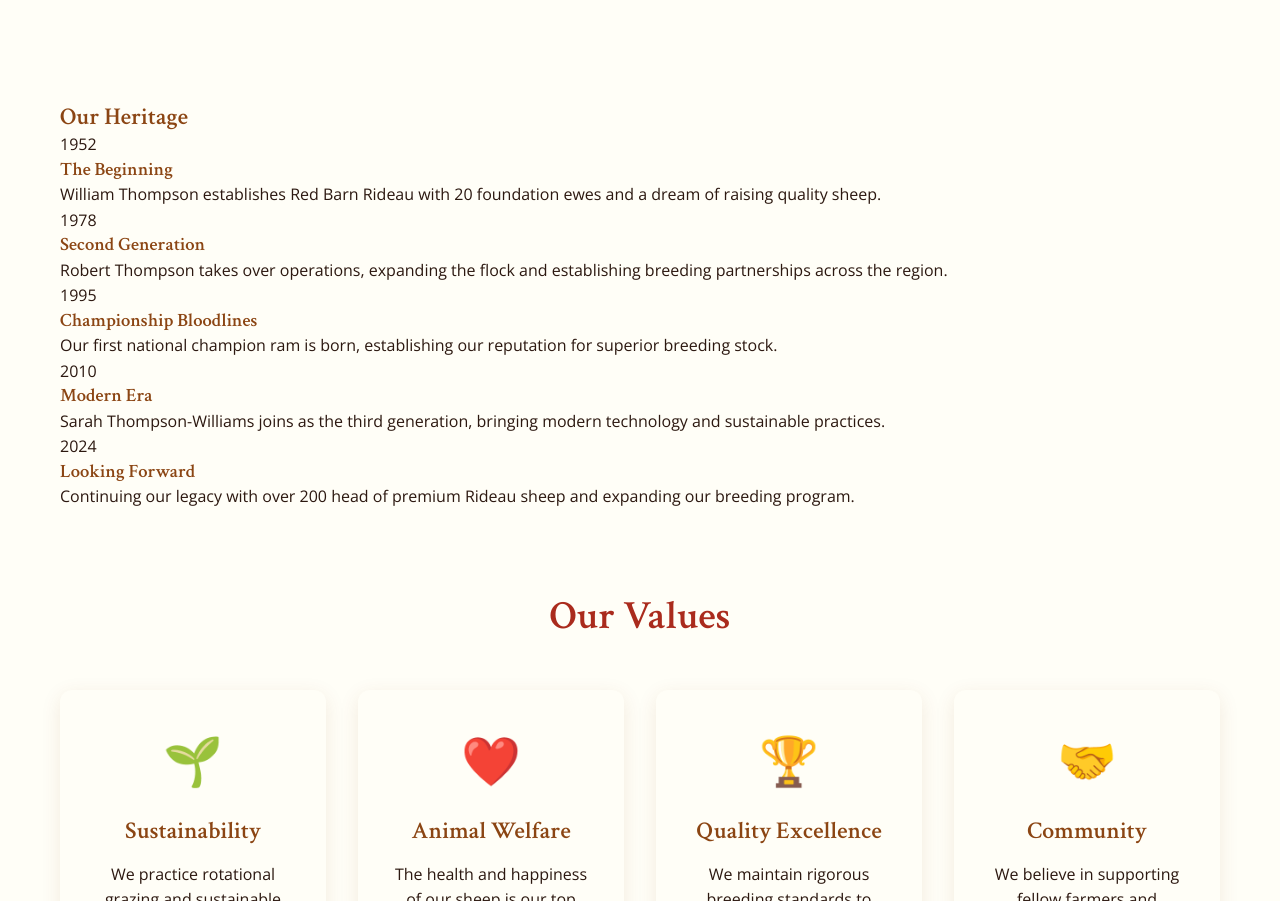
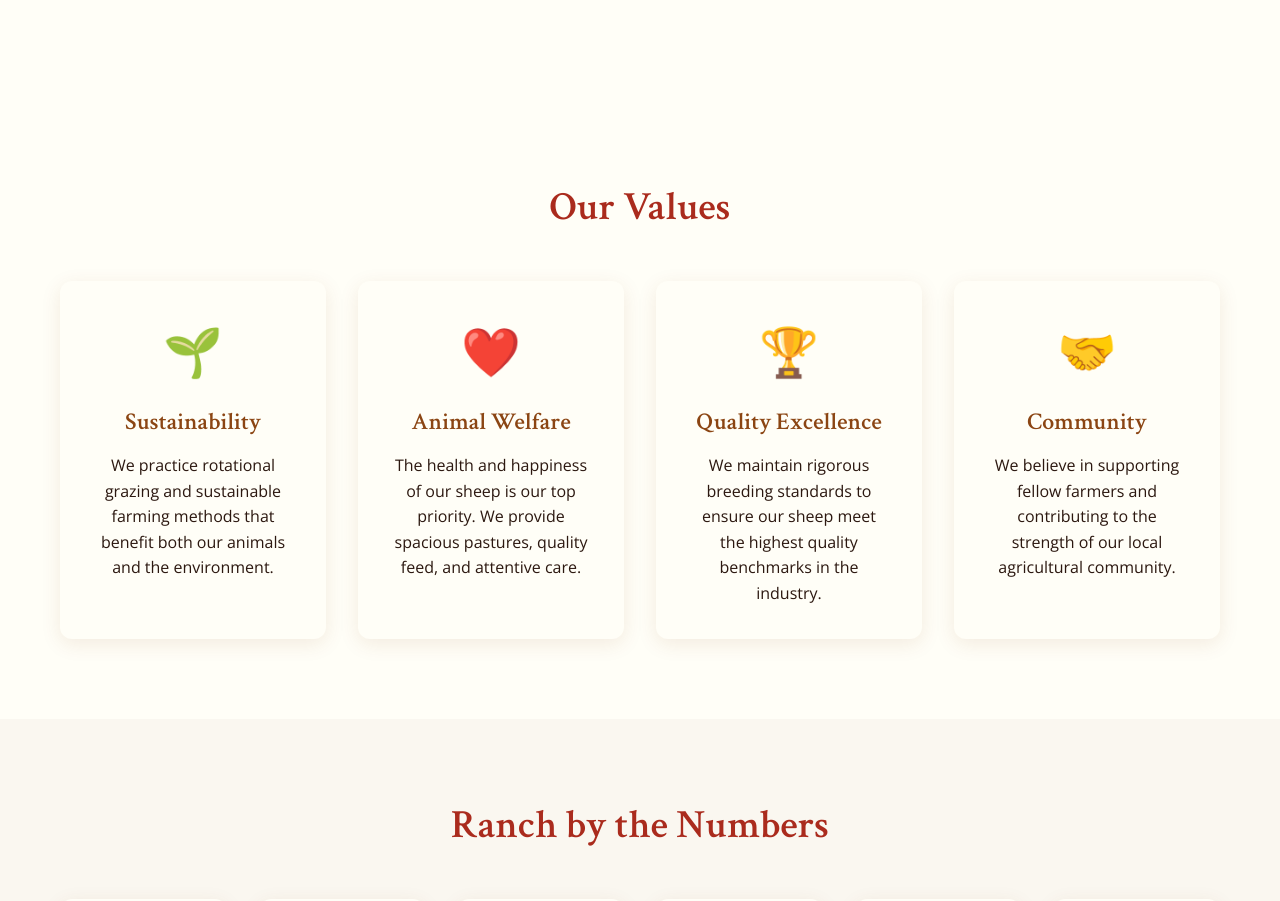
Before and after one commit to oleary99/redbarnrideau, a plain HTML site: page about.html in a window 1280 px wide. Shown: the part 952-1853 px from the top of the page. Drawn offline with nearby package versions, Linux system fonts and the light colour scheme.

Commit message:
pushing to main

```diff
--- a/about.html
+++ b/about.html
@@ -4,7 +4,7 @@
     <meta charset="UTF-8">
     <meta name="viewport" content="width=device-width, initial-scale=1.0">
     <title>About Us - Red Barn Rideau Sheep Ranch</title>
-    <meta name="description" content="Learn about Red Barn Rideau's family sheep ranch, our heritage, and commitment to raising premium Rideau sheep with exceptional care">
+    <meta name="description" content="Learn about Red Barn Rideau's family sheep ranch, our values, and commitment to raising premium Rideau sheep with exceptional care">
     <link rel="stylesheet" href="css/style.css">
     <link href="https://fonts.googleapis.com/css2?family=Crimson+Text:wght@400;600&family=Open+Sans:wght@300;400;600&display=swap" rel="stylesheet">
 </head>
@@ -55,48 +55,6 @@
             </div>
         </section>
 
-        <section class="heritage">
-            <div class="container">
-                <h2>Our Heritage</h2>
-                <div class="timeline">
-                    <div class="timeline-item">
-                        <div class="timeline-year">1952</div>
-                        <div class="timeline-content">
-                            <h3>The Beginning</h3>
-                            <p>William Thompson establishes Red Barn Rideau with 20 foundation ewes and a dream of raising quality sheep.</p>
-                        </div>
-                    </div>
-                    <div class="timeline-item">
-                        <div class="timeline-year">1978</div>
-                        <div class="timeline-content">
-                            <h3>Second Generation</h3>
-                            <p>Robert Thompson takes over operations, expanding the flock and establishing breeding partnerships across the region.</p>
-                        </div>
-                    </div>
-                    <div class="timeline-item">
-                        <div class="timeline-year">1995</div>
-                        <div class="timeline-content">
-                            <h3>Championship Bloodlines</h3>
-                            <p>Our first national champion ram is born, establishing our reputation for superior breeding stock.</p>
-                        </div>
-                    </div>
-                    <div class="timeline-item">
-                        <div class="timeline-year">2010</div>
-                        <div class="timeline-content">
-                            <h3>Modern Era</h3>
-                            <p>Sarah Thompson-Williams joins as the third generation, bringing modern technology and sustainable practices.</p>
-                        </div>
-                    </div>
-                    <div class="timeline-item">
-                        <div class="timeline-year">2024</div>
-                        <div class="timeline-content">
-                            <h3>Looking Forward</h3>
-                            <p>Continuing our legacy with over 200 head of premium Rideau sheep and expanding our breeding program.</p>
-                        </div>
-                    </div>
-                </div>
-            </div>
-        </section>
 
         <section class="values">
             <div class="container">
```
Also changed, not shown: .claude/settings.local.json (added).
